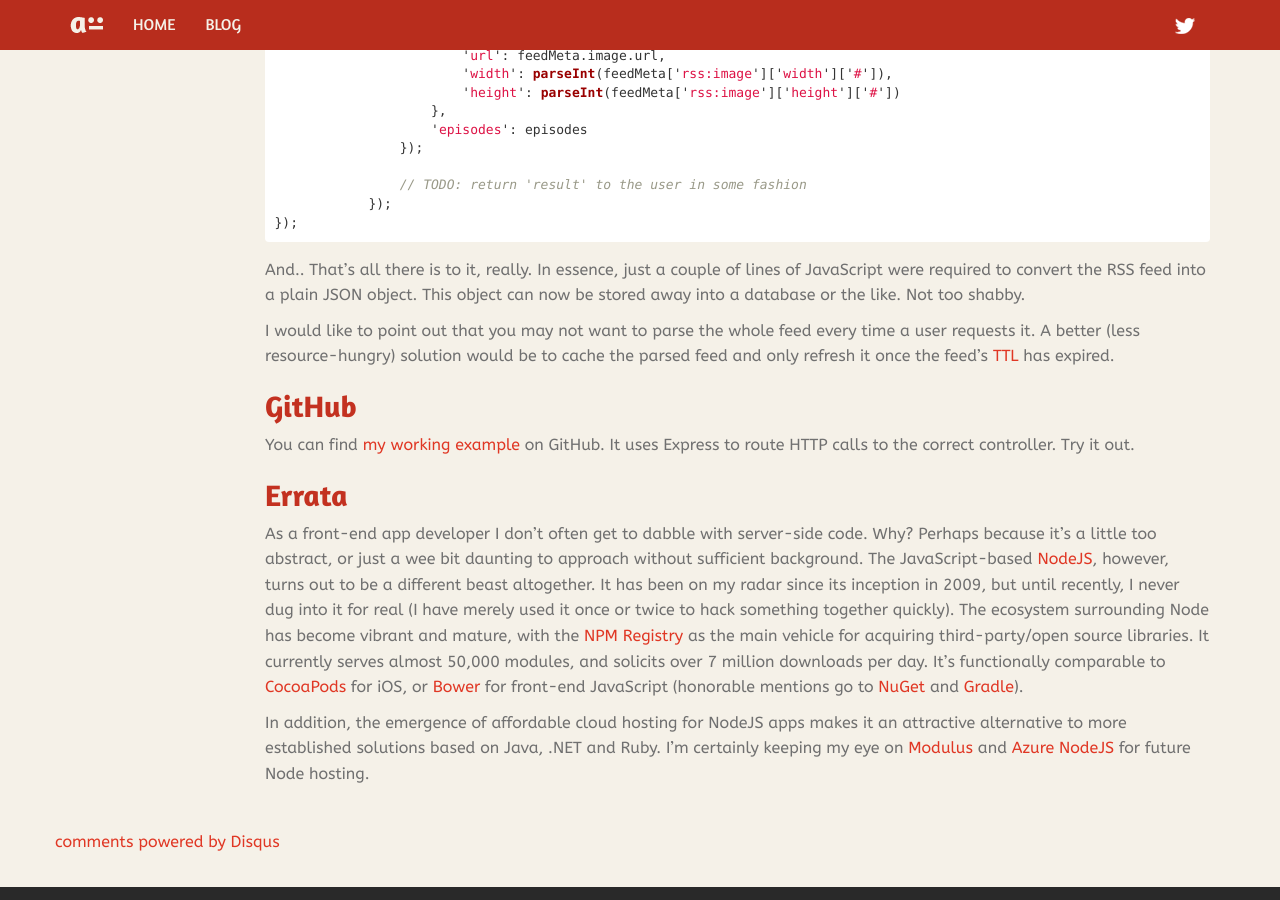
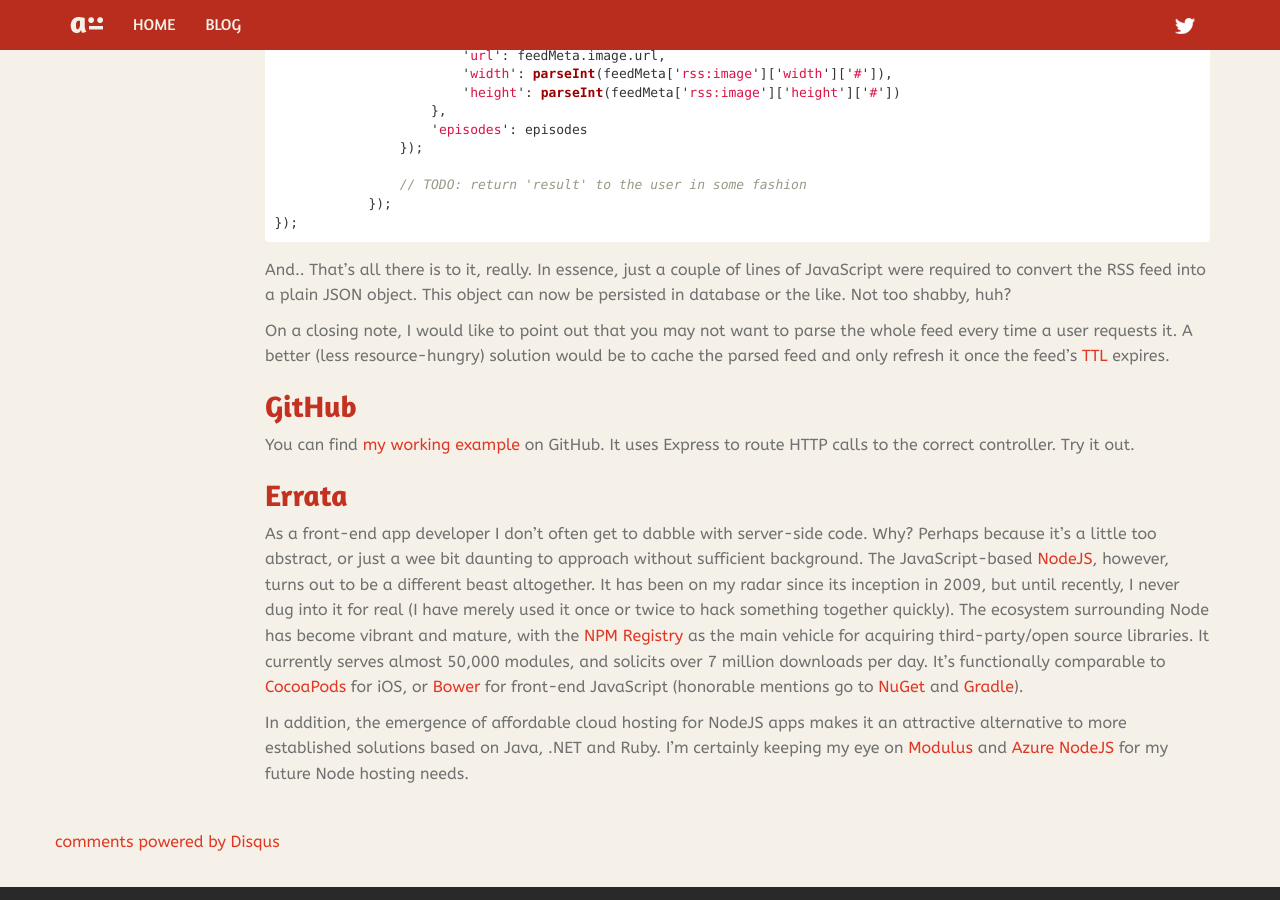
Before and after one commit to aceontech/aceontech.github.io, a Jekyll site: the page built from _posts/2013-11-27-how-to-parse-rss-podcasts-with-nodejs.markdown, in a window 1280 px wide and 900 px high, scrolled down 2336 px. Built offline with Jekyll 4.4.1, drawn with Linux system fonts in a browser that asks for light colours; Markdown is read by kramdown in place of the engine named in the settings; comment, search, counter and statistics services are not loaded; some of the changed text lies outside the part shown.

Commit message:
Update draft

```diff
--- a/_posts/2013-11-27-how-to-parse-rss-podcasts-with-nodejs.markdown
+++ b/_posts/2013-11-27-how-to-parse-rss-podcasts-with-nodejs.markdown
@@ -50,14 +50,14 @@
 You can find more information on NodeJS Streams on [Max Ogden](http://maxogden.com/)'s [blog](http://maxogden.com/node-streams.html).
 
 ## <a name="parsing"></a>The meat of the matter: getting & parsing
-RSS/Podcast feeds usually live at a remote location and need to be fetched before they can be parsed into a more usable form. So, technically, we'll need one more tool to achieve this: **http.get()**. In summary, this will be the code flow:
+RSS/Podcast feeds are usually hosted on a remote server and will need to be fetched before they can be parsed into a more usable form. So, technically, we'll need one more API to achieve this: **http.get()**. In summary, this will be the code flow:
 
 1. HTTP **GET** the resource containing the RSS feed
 2. Store feed **meta** data for later use
 3. Add an episode object to the array every time a **readable** chunk comes in
 4. Create a JSON object to return to the user
 
-First off, **include** feedparser and http using **require()**, somewhere at the top of your file:
+First off, **include** 'feedparser' and 'http' using **require()**, somewhere at the top of your file:
 
 {% highlight javascript %}
 var FeedParser = require('feedparser');
@@ -118,9 +118,9 @@
 });
 {% endhighlight %}
 
-And.. That's all there is to it, really. In essence, just a couple of lines of JavaScript were required to convert the RSS feed into a plain JSON object. This object can now be stored away into a database or the like. Not too shabby.
+And.. That's all there is to it, really. In essence, just a couple of lines of JavaScript were required to convert the RSS feed into a plain JSON object. This object can now be persisted in database or the like. Not too shabby, huh?
 
-I would like to point out that you may not want to parse the whole feed every time a user requests it. A better (less resource-hungry) solution would be to cache the parsed feed and only refresh it once the feed's [TTL](http://www.w3schools.com/rss/rss_tag_ttl.asp) has expired.
+On a closing note, I would like to point out that you may not want to parse the whole feed every time a user requests it. A better (less resource-hungry) solution would be to cache the parsed feed and only refresh it once the feed's [TTL](http://www.w3schools.com/rss/rss_tag_ttl.asp) expires.
 
 ## GitHub
 You can find [my working example](https://github.com/aceontech/aot-nodejs-feedparser-sample) on GitHub. It uses Express to route HTTP calls to the correct controller. Try it out.
@@ -128,4 +128,4 @@
 ## Errata
 As a front-end app developer I don't often get to dabble with server-side code. Why? Perhaps because it's a little too abstract, or just a wee bit daunting to approach without sufficient background. The JavaScript-based  [NodeJS](http://nodejs.org/), however, turns out to be a different beast altogether. It has been on my radar since its inception in 2009, but until recently, I never dug into it for real (I have merely used it once or twice to hack something together quickly). The ecosystem surrounding Node has become vibrant and mature, with the [NPM Registry](https://npmjs.org/) as the main vehicle for acquiring third-party/open source libraries. It currently serves almost 50,000 modules, and solicits over 7 million downloads per day. It's functionally comparable to [CocoaPods](http://cocoadocs.org/) for iOS, or [Bower](http://bower.io/) for front-end JavaScript (honorable mentions go to [NuGet](http://www.nuget.org/) and [Gradle](http://www.gradle.org/)).
 
-In addition, the emergence of affordable cloud hosting for NodeJS apps makes it an attractive alternative to more established solutions based on Java, .NET and Ruby. I'm certainly keeping my eye on [Modulus](https://modulus.io/) and [Azure NodeJS](http://www.windowsazure.com/en-us/develop/nodejs/) for future Node hosting.
+In addition, the emergence of affordable cloud hosting for NodeJS apps makes it an attractive alternative to more established solutions based on Java, .NET and Ruby. I'm certainly keeping my eye on [Modulus](https://modulus.io/) and [Azure NodeJS](http://www.windowsazure.com/en-us/develop/nodejs/) for my future Node hosting needs.
```
Also changed, not shown: other parts of _posts/2013-11-27-how-to-parse-rss-podcasts-with-nodejs.markdown (+2 -2 lines).
